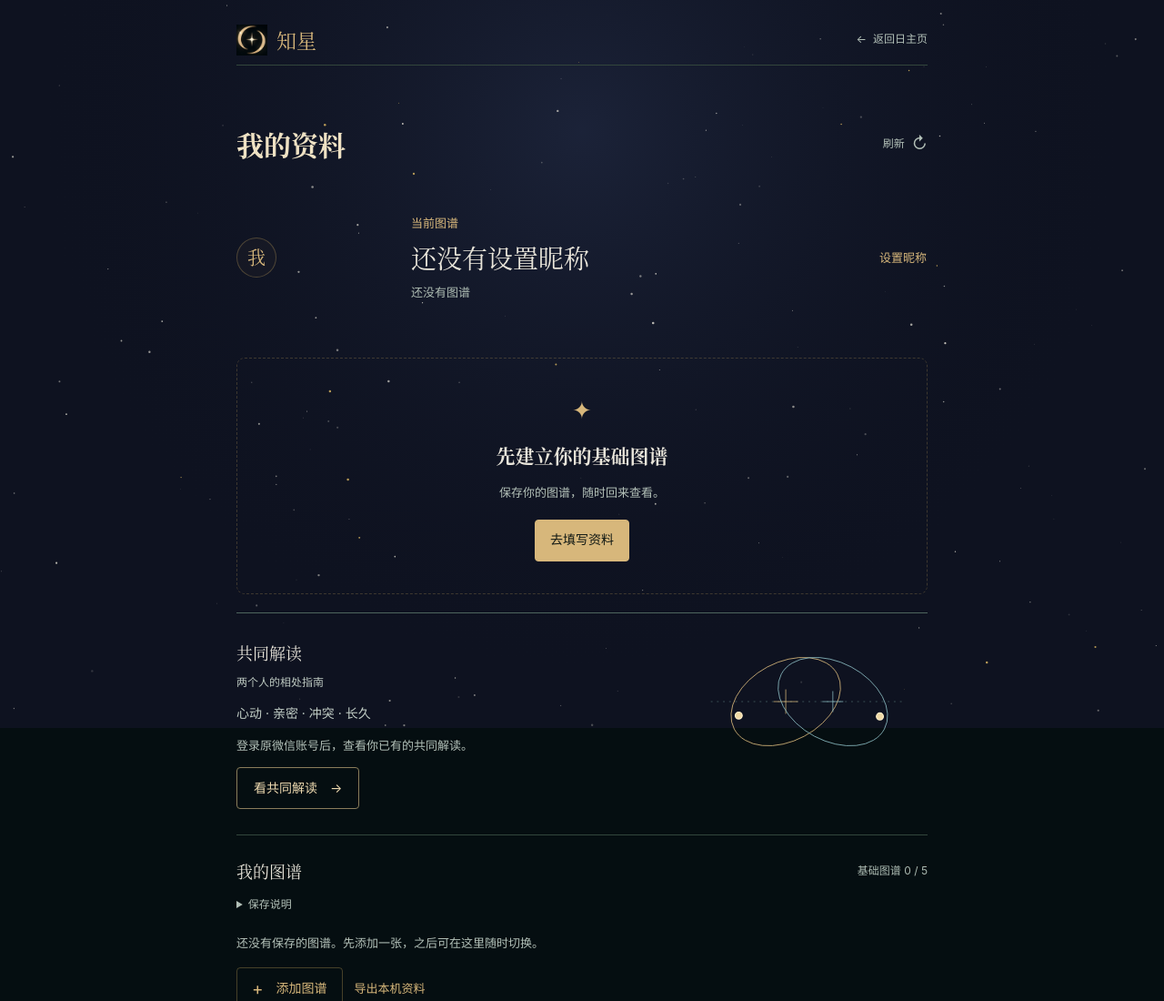
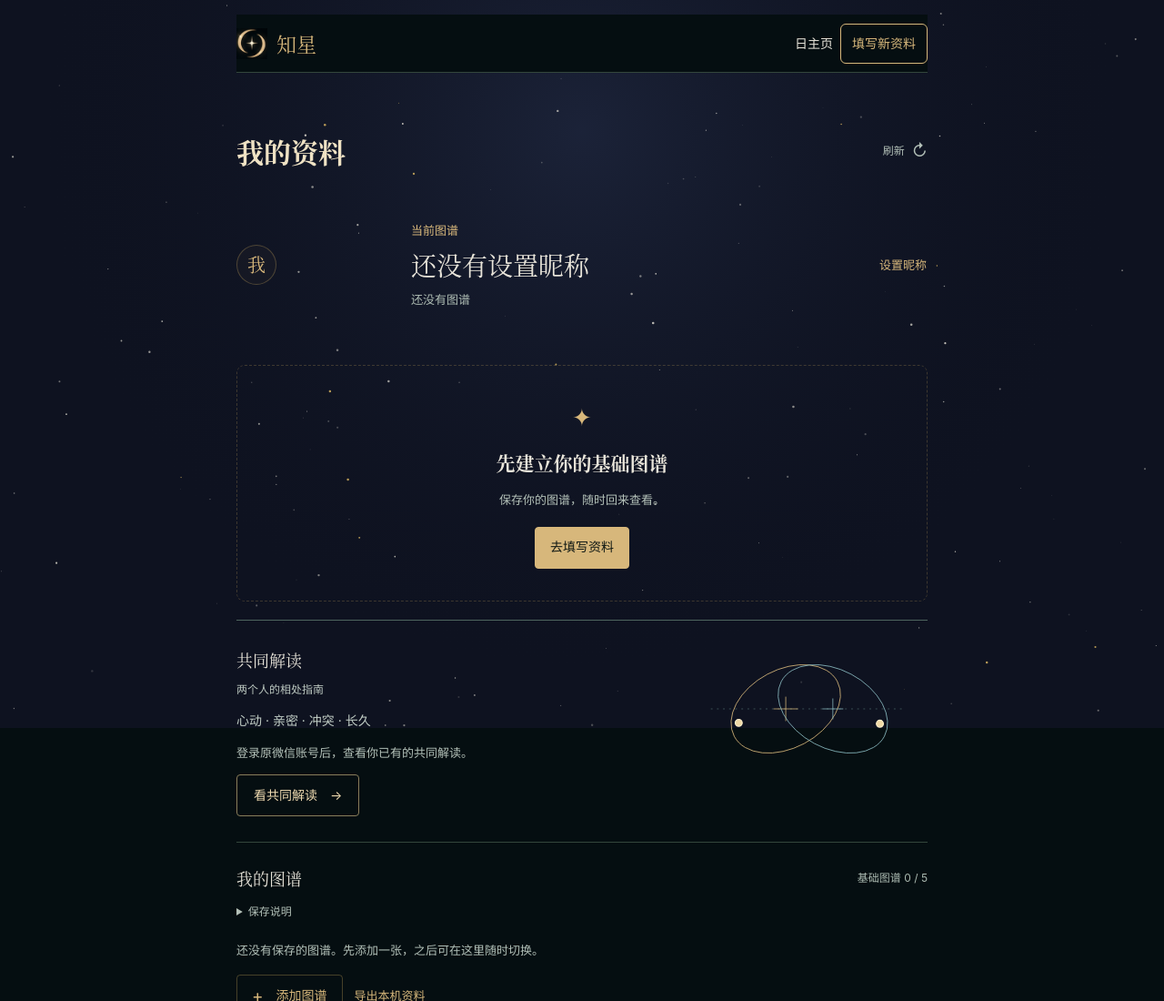
Before and after one commit to sam-rylynn/special-giggle, a plain HTML site: page profile.html in a window 1280 px wide. Shown: the top 1100 px of the page at 91% size. Drawn offline with Linux system fonts and the light colour scheme.

Commit message:
fix: add direct profile home and new chart entries

```diff
--- a/profile.css
+++ b/profile.css
@@ -25,7 +25,14 @@ svg { display: block; }
 .skip-link { position: fixed; z-index: 5; left: 16px; top: 12px; padding: 10px 16px; background: var(--moon); color: var(--night); transform: translateY(-150%); }
 .skip-link:focus { transform: translateY(0); }
 .profile-shell { position: relative; z-index: 1; width: min(100% - 40px, 760px); margin: auto; padding: 16px 0 max(24px, env(safe-area-inset-bottom)); }
-.topbar { display: flex; align-items: center; justify-content: space-between; gap: 20px; min-height: 56px; border-bottom: 1px solid var(--line); }
+.topbar { position: sticky; top: 0; z-index: 4; display: flex; align-items: center; justify-content: space-between; gap: 12px; min-height: 64px; padding: max(8px, env(safe-area-inset-top)) 0 8px; border-bottom: 1px solid var(--line); background: var(--night); }
+.profile-home-actions { display: flex; align-items: center; justify-content: flex-end; gap: 8px; }
+.topbar .brand { flex: none; white-space: nowrap; }
+.profile-home-actions .back-link { color: var(--moon); font-size: 14px; white-space: nowrap; }
+.profile-new-chart { display: inline-flex; align-items: center; justify-content: center; min-height: 44px; padding: 8px 12px; border: 1px solid var(--gold); border-radius: 6px; color: var(--gold); font-size: 14px; white-space: nowrap; text-decoration: none; }
+.profile-new-chart:hover { color: #f0d695; background: #c9a85c0d; }
+.profile-new-chart[aria-disabled="true"] { border-color: var(--line); color: var(--mist); }
+.profile-shell main [id] { scroll-margin-top: calc(84px + env(safe-area-inset-top)); }
 .brand { display: inline-flex; align-items: center; gap: 8px; min-height: 44px; font: 19px var(--serif); letter-spacing: .12em; text-decoration: none; }
 .brand svg { width: 31px; height: 31px; }
 .back-link { display: inline-flex; align-items: center; gap: 7px; min-height: 44px; color: var(--mist); font-size: 12px; text-decoration: none; }
--- a/profile.html
+++ b/profile.html
@@ -5,7 +5,7 @@
 
   <meta charset="utf-8">
   <meta name="viewport" content="width=device-width,initial-scale=1,viewport-fit=cover">
-<meta http-equiv="Content-Security-Policy" content="default-src 'self'; script-src 'self' 'sha256-BvR2bOARYQaI/gX9L65kpoBA5Q0EM5ugwgNojrwZE1o=' 'sha256-3rBKfpfktGgzBKtG4GVJrLzjoI2K7QzsBb35z6AmSoI=' 'sha256-4tV3PEdWa4XgUr/IDBHSDCVO9Mhev3qHEmtikafwan4='; script-src-attr 'none'; style-src 'self' 'unsafe-inline'; img-src 'self' data: blob:; font-src 'self' data:; connect-src 'self' https://api.zhixng.cn; object-src 'none'; base-uri 'none'; form-action 'self'; frame-src 'none'; worker-src 'none'; manifest-src 'self'; upgrade-insecure-requests">
+<meta http-equiv="Content-Security-Policy" content="default-src 'self'; script-src 'self' 'sha256-BvR2bOARYQaI/gX9L65kpoBA5Q0EM5ugwgNojrwZE1o=' 'sha256-Agh2q1Wao+QoAdh3skaXEGyTZWocbjEXweeIQJ/AAow=' 'sha256-4tV3PEdWa4XgUr/IDBHSDCVO9Mhev3qHEmtikafwan4='; script-src-attr 'none'; style-src 'self' 'unsafe-inline'; img-src 'self' data: blob:; font-src 'self' data:; connect-src 'self' https://api.zhixng.cn; object-src 'none'; base-uri 'none'; form-action 'self'; frame-src 'none'; worker-src 'none'; manifest-src 'self'; upgrade-insecure-requests">
 <script data-zx-runtime-load-guard>(function runtimeLoadGuard(required) {
   'use strict';
   const allowed = new Set(required.map(src => new URL(src, location.href).href));
@@ -61,7 +61,7 @@
     show();
   }, true);
   document.addEventListener('DOMContentLoaded', show, {once:true});
-})(["./report-offer.js?v=230a487883da","./public-config.js?v=5559ec4afbba","./minimum-age.js?v=96cd776ebf44","./privacy-consent.js?v=d200fe145148","./member.js?v=bf7b58be5d06","./chart-continuation.js?v=5c00207c98be","./display-profile.js?v=642992651d04","./paid-reports.js?v=f33b658e43b8","./paid-h5.js?v=7109a7ac6688","./bazi-engine.js?v=97f3b5037628","./birth-location-picker.js?v=3d149d3ae64c","./chart-vault.js?v=8b136aabe135","./profile-purchase.js?v=0b7f3a7ecde1","./profile-recharge.js?v=e38d4f712f87","./synastry-policy.js?v=a56f5400e4ec","./profile-gift.js?v=98c5eb1c9c50","./synastry-opening.js?v=7a0b7689ab85","./profile-sponsored-pair.js?v=3314c541dce3","./profile-social.js?v=0c090817a013","./profile-managed-synastry.js?v=a8505c9262e4","./profile.js?v=f0ee160325df","./journey-experience.js?v=96a9115ad802","./observatory-experience.js?v=a390aeab82ef"]);</script>
+})(["./report-offer.js?v=230a487883da","./public-config.js?v=5559ec4afbba","./minimum-age.js?v=96cd776ebf44","./privacy-consent.js?v=d200fe145148","./member.js?v=bf7b58be5d06","./chart-continuation.js?v=5c00207c98be","./display-profile.js?v=642992651d04","./paid-reports.js?v=f33b658e43b8","./paid-h5.js?v=7109a7ac6688","./bazi-engine.js?v=97f3b5037628","./birth-location-picker.js?v=3d149d3ae64c","./chart-vault.js?v=8b136aabe135","./profile-purchase.js?v=0b7f3a7ecde1","./profile-recharge.js?v=e38d4f712f87","./synastry-policy.js?v=a56f5400e4ec","./profile-gift.js?v=98c5eb1c9c50","./synastry-opening.js?v=7a0b7689ab85","./profile-sponsored-pair.js?v=3314c541dce3","./profile-social.js?v=0c090817a013","./profile-managed-synastry.js?v=a8505c9262e4","./profile.js?v=a8d58a7ab9a2","./journey-experience.js?v=96a9115ad802","./observatory-experience.js?v=a390aeab82ef"]);</script>
 <link rel="preload" as="script" href="./report-offer.js?v=230a487883da" data-zx-runtime-preload>
 <link rel="preload" as="script" href="./public-config.js?v=5559ec4afbba" data-zx-runtime-preload>
 <link rel="preload" as="script" href="./minimum-age.js?v=96cd776ebf44" data-zx-runtime-preload>
@@ -83,7 +83,7 @@
 <link rel="preload" as="script" href="./profile-sponsored-pair.js?v=3314c541dce3" data-zx-runtime-preload>
 <link rel="preload" as="script" href="./profile-social.js?v=0c090817a013" data-zx-runtime-preload>
 <link rel="preload" as="script" href="./profile-managed-synastry.js?v=a8505c9262e4" data-zx-runtime-preload>
-<link rel="preload" as="script" href="./profile.js?v=f0ee160325df" data-zx-runtime-preload>
+<link rel="preload" as="script" href="./profile.js?v=a8d58a7ab9a2" data-zx-runtime-preload>
 <link rel="preload" as="script" href="./journey-experience.js?v=96a9115ad802" data-zx-runtime-preload>
 <link rel="preload" as="script" href="./observatory-experience.js?v=a390aeab82ef" data-zx-runtime-preload>
 <meta name="referrer" content="no-referrer">
@@ -92,7 +92,7 @@
   <meta name="theme-color" content="#0e1220">
   <meta name="description" content="查看与修改知星昵称，管理你的图谱、问星次数、合盘和邀请。">
   <title>我的资料｜知星</title>
-  <link rel="stylesheet" href="./profile.css?v=b8efe13e6e2f">
+  <link rel="stylesheet" href="./profile.css?v=93bafbabb386">
   <link rel="stylesheet" href="./profile-managed-synastry.css?v=179ee47c2899">
   <link rel="stylesheet" href="./synastry-opening.css?v=3753255138a4">
   <link rel="stylesheet" href="./profile-gift.css?v=3af8d5af1cf3">
@@ -110,7 +110,10 @@
         <svg viewBox="0 0 128 128" aria-hidden="true" focusable="false"><path d="M26 38A47 47 0 1 0 102 38" fill="none" stroke="currentColor" stroke-width="4"/><path d="M64 12V33M53 23H75M21 64H36M92 64H107M64 91V108" fill="none" stroke="currentColor" stroke-width="3"/><path d="M64 38L85 84L64 74L43 84Z" fill="none" stroke="currentColor" stroke-width="4" stroke-linejoin="round"/><circle cx="64" cy="62" r="5" fill="currentColor"/></svg>
         <span>知星</span>
       </a>
-      <a class="back-link" href="./app.html#result" data-home-link><span aria-hidden="true">←</span> 返回日主页</a>
+      <div class="profile-home-actions">
+        <a class="back-link" href="./app.html#result" data-home-link aria-label="返回日主页">日主页</a>
+        <a class="profile-new-chart" id="profile-new-chart" href="./app.html?new-chart=1&amp;return=profile">填写新资料</a>
+      </div>
     </nav>
 
     <main id="main">
@@ -301,7 +304,7 @@
   <script src="./profile-sponsored-pair.js?v=3314c541dce3"></script>
   <script src="./profile-social.js?v=0c090817a013"></script>
   <script src="./profile-managed-synastry.js?v=a8505c9262e4"></script>
-  <script src="./profile.js?v=f0ee160325df"></script>
+  <script src="./profile.js?v=a8d58a7ab9a2"></script>
 <script src="./journey-experience.js?v=96a9115ad802"></script>
 <script src="./observatory-experience.js?v=a390aeab82ef"></script>
 </body>
--- a/profile.js
+++ b/profile.js
@@ -123,8 +123,10 @@
     txt('chart-capacity',`基础图谱 ${rows.length} / ${vault()?.LIMIT||5}`);
     txt('chart-library-note','免费保存5张基础图谱，主动删除前一直保留。已购报告另行保存，不占名额。');
     setLink('add-chart-action','添加图谱',homeFor(null,'new-chart'));
+    setLink('profile-new-chart','填写新资料',homeFor(null,'new-chart'));
     const room=hasRoom();
     $('add-chart-action').setAttribute('aria-disabled',String(!room));
+    $('profile-new-chart').setAttribute('aria-disabled',String(!room));
     txt('chart-capacity-help',room?'':'基础图谱已存满。请主动删除一张后再添加；已购报告按账号另存。');
     function row(data,kind){
       const id=kind==='local'?data.id:data.report_id, picked=!!(selected&&selected.kind===kind&&selected.id===id);
@@ -186,7 +188,7 @@
     txt('invite-description','');
     txt('synastry-records','');
     txt('profile-account-label',serviceState==='ready'?'已登录':serviceState==='closed'?'暂未开放':'登录 / 恢复记录');
-    document.querySelectorAll('[data-home-link]').forEach(link=>{link.href=homeFor(null);});
+    document.querySelectorAll('[data-home-link]').forEach(link=>{link.href=homeFor(entry||item?selected:null);});
     renderLibrary();updateName();$('edit-profile-name').disabled=awaitingLinkedChart();
     if(awaitingLinkedChart()){
       txt('profile-name','原图谱待恢复');txt('profile-status',serviceState==='ready'?'当前账号暂未找到这张图谱':'请恢复链接指定的图谱');txt('profile-name-note','请登录购买时的账号，或选择其他图谱。');
@@ -355,7 +357,7 @@
       try{await vault().remove(id);removeTarget='';$('remove-chart-dialog').close();render();refreshBalance();}
       catch(error){txt('remove-chart-error',error.message||'删除暂未完成，请重试。');}finally{button.disabled=false;}
     });
-    $('add-chart-action').addEventListener('click',event=>{if(!hasRoom()){event.preventDefault();txt('profile-notice',libraryError||'本机已保存5张基础图谱。请先主动删除一张后再添加；已购报告按账号另存。');}});
+    for(const id of ['add-chart-action','profile-new-chart'])$(id).addEventListener('click',event=>{if(!hasRoom()){event.preventDefault();txt('profile-notice',libraryError||'本机已保存5张基础图谱。请先主动删除一张后再添加；已购报告按账号另存。');$('profile-notice').scrollIntoView({block:'center'});}});
     $('report-action').addEventListener('click',event=>{const entry=selectedEntry();if(entry){event.preventDefault();openPurchase(entry);}});
     $('ask-action').addEventListener('click',event=>{const entry=selectedEntry();if(entry){event.preventDefault();openPurchase(entry);}});
     $('report-select').addEventListener('change',()=>{const id=$('report-select').value;if(reports.some(item=>item.report_id===id&&usable(item)))select({kind:'report',id,accountRef:owner});});
```
